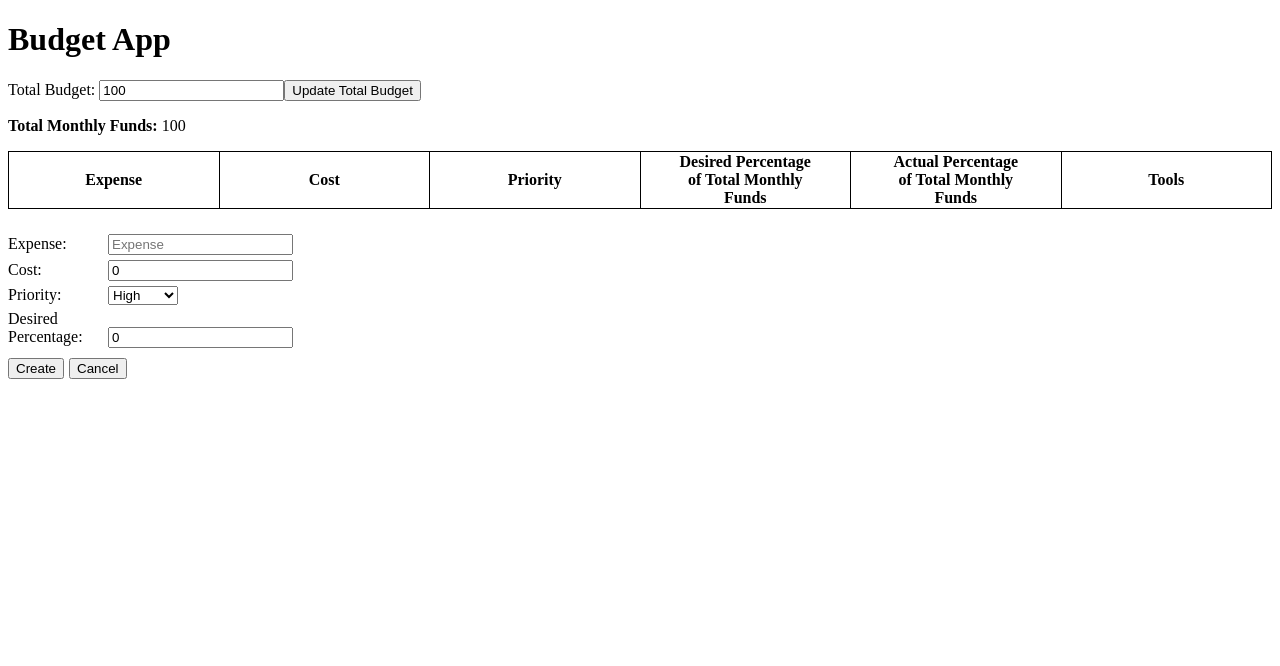
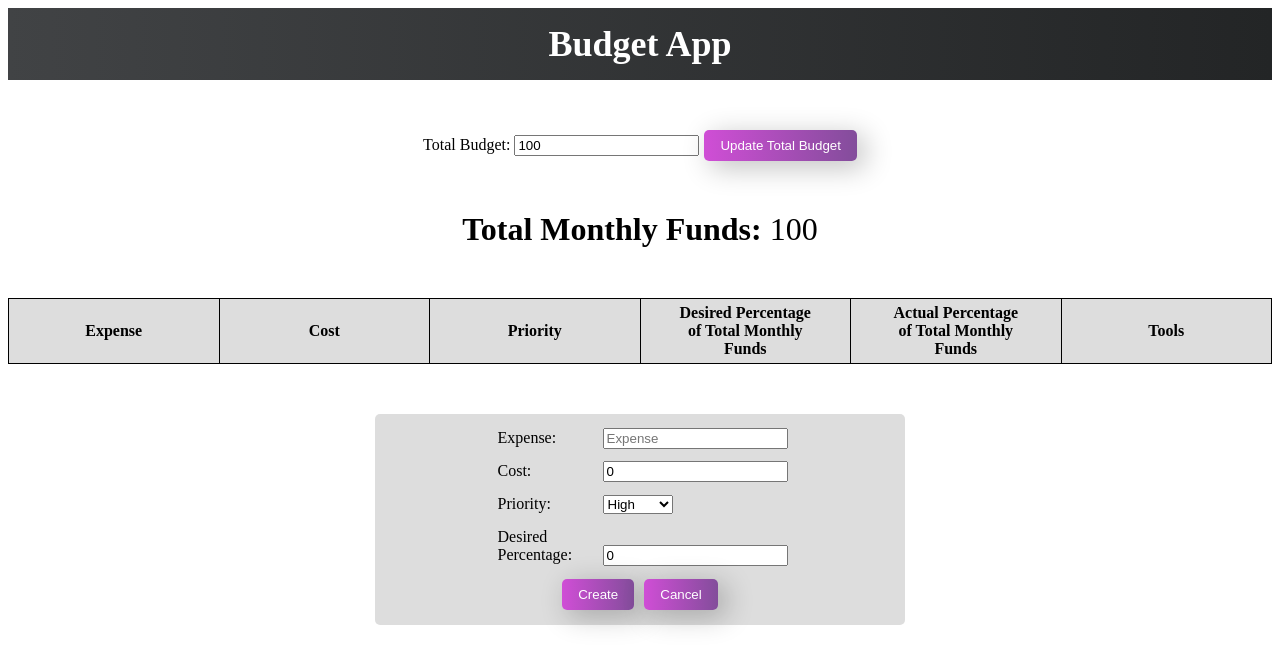
Before and after one commit to jasmineakbari/budget-app, an Angular app: page / in a window 1280 px wide. Shown: the top 666 px of the page. Built offline with nearby package versions, Linux system fonts and the light colour scheme.

Commit message:
cleaned up dummy data and add css stylings

```diff
--- a/src/app/app.component.css
+++ b/src/app/app.component.css
@@ -0,0 +1,9 @@
+h1 {
+    font-size: 36px;
+    color: white;
+    padding: 15px 25px;
+    margin: 0 auto;
+    background: #232526;
+    background: -webkit-linear-gradient(to right, #414345, #232526);
+    background: linear-gradient(to right, #414345, #232526);
+}
--- a/src/app/app.component.html
+++ b/src/app/app.component.html
@@ -1,4 +1,4 @@
-<h1>{{title}}</h1>
+<h1 align="center">{{title}}</h1>
 
 <app-budget></app-budget>
 
--- a/src/app/components/budget.component.css
+++ b/src/app/components/budget.component.css
@@ -1,15 +1,48 @@
+/*  Budget Stylings */
+p {
+    margin-top: 50px;
+    font-size: 32px;
+}
+
+.budget {
+    margin-top: 50px;
+}
+
+.budget-btn {
+    margin-left: 5px;
+    box-shadow: 7px 6px 28px 1px rgba(0, 0, 0, 0.24);
+    cursor: pointer;
+    outline: none;
+    transition: 0.2s all;
+}
+
+.budget-btn:active {
+    transform: scale(0.98);
+    box-shadow: 3px 2px 22px 1px rgba(0, 0, 0, 0.24);
+}
+
+
+/*  Table Stylings */
 table, th, td {
     border: 1px solid black;
+    padding: 5px;
 }
 
 table {
     border-collapse: collapse;
+    margin-top: 50px;
 }
 
 th {
+    background-color: #dddddd;
     width: 10%;
 }
 
+tr:nth-child(even) {
+    background-color: #dddddd;
+}
+
+/* Form Stylings */
 form > div {
     margin-bottom: 5px;
 }
@@ -17,10 +50,45 @@ form > div {
 form > div > label {
     width: 100px;
     display: inline-block;
+    padding: 5px;
+    border-radius: 5px;
+    border: none;
 }
 
 .expense-form-container {
-    margin-top: 25px;
+    margin-top: 50px;
+    display:flex;
+    justify-content: center;
+    margin: 50px auto;
+    border-radius: 5px;
+    padding: 10px 15px;
+    max-width: 500px;
+    background-color: #dddddd;
+}
+
+/* Special  and combined Stylings */
+
+button {
+    color: white;
+    border: none;
+    border-radius: 5px;
+    box-shadow: 7px 6px 28px 1px rgba(0, 0, 0, 0.24);
+    cursor: pointer;
+    outline: none;
+    padding: .5rem 1rem;
+    transition: 0.2s all;
+    background: #834d9b;  /* fallback for old browsers */
+    background: -webkit-linear-gradient(to right, #d04ed6, #834d9b);
+    background: linear-gradient(to right, #d04ed6, #834d9b);
+}
+
+button:hover {
+    top: 3px;
+}
+
+button:active {
+    transform: scale(0.98);
+    box-shadow: 3px 2px 22px 1px rgba(0, 0, 0, 0.24);
 }
 
 .highlight {
--- a/src/app/components/budget.component.html
+++ b/src/app/components/budget.component.html
@@ -1,14 +1,14 @@
 <!-- Budget Input Form and display -->
-<div>
+<div align="center" class="budget">
 	<label for="name">Total Budget: </label>
 	<input id="input_budget" [(ngModel)]="input_budget" placeholder="Total Budget" />
-	<button (click)="onUpdateBudget(input_budget)">Update Total Budget</button>
+	<button (click)="onUpdateBudget(input_budget)" class="budget-btn">Update Total Budget</button>
 </div>
 
-<p><b>Total Monthly Funds:</b> {{total_budget}}</p>
+<p align="center"><b>Total Monthly Funds:</b> {{total_budget}}</p>
 
-<!-- Current Expense Table -->
-<div>
+<!-- Expense List Table -->
+<div align="center">
 	<table>
 		<thead>
 			<tr>
@@ -30,14 +30,14 @@
 				<td [ngClass]="{'highlight' : row.actual > row.desired}">{{row.actual}}%</td>
 				<td align="center">
 					<button (click)="onSelect(row)">Edit</button>
-					<button (click)="onDelete(row)">Delete</button>
+					<button (click)="onDelete(row)" style="margin-left: 5px">Delete</button>
 				</td>
 			</tr>
 		</tbody>
 	</table>
 </div>
 
-<!-- Expense Form input -->
+<!-- Expense Form -->
 <div class="expense-form-container">
 	<form>
 		<div>
@@ -61,10 +61,10 @@
 			<input name="desired" [(ngModel)]="selected.desired" placeholder="Desired" />
 		</div>
 
-		<div style="margin-top: 10px">
+		<div align="center" style="margin-top: 10px">
             <!-- create button changes to update if expense is selected from table -->
 			<button (click)="onCreate()">{{selected.id > 0 ? 'Update' : 'Create'}}</button>
-			<button (click)="onCancel()" style="margin-left: 5px">Cancel</button>
+			<button (click)="onCancel()" style="margin-left: 10px">Cancel</button>
 		</div>
 	</form>
 </div>
--- a/src/app/components/budget.component.ts
+++ b/src/app/components/budget.component.ts
@@ -18,7 +18,7 @@ interface Expenses {
 
 // Export Budget Component Functions
 export class BudgetComponent implements OnInit {
-    //define user initial user input and total budget on load
+    // define initial user input and total budget on load
     input_budget: number = 100;
 	total_budget: number = 100.00;
 
@@ -32,26 +32,8 @@ export class BudgetComponent implements OnInit {
 		actual: 0
 	}
 
-    // starter example data on load
-    expenses: Expenses[] = [
-		// {
-		// 	id: 1,
-		// 	expense: 'Food',
-		// 	cost: 40,
-		// 	priority: 'High',
-		// 	desired: 30,
-		// 	actual: 40
-		// },
-
-		// {
-		// 	id: 2,
-		// 	expense: 'Netflix',
-		// 	cost: 13,
-		// 	priority: 'low',
-		// 	desired: 15,
-		// 	actual: 15
-		// }
-	];
+    // empty array to hold expense list
+    expenses: Expenses[] = [];
 
     constructor() { }
 
@@ -68,7 +50,7 @@ export class BudgetComponent implements OnInit {
     // calculates cost of expense actual % against total budget
     calcuateActual(): void {
 		this.expenses.forEach((item: Expenses) => {
-			item.actual = item.cost * 100 / this.total_budget;
+			item.actual = Math.floor(item.cost * 100 / this.total_budget);
 		});
         this.onCancel();
 	}
```
Also changed, not shown: src/assets/images/application-image.png.
